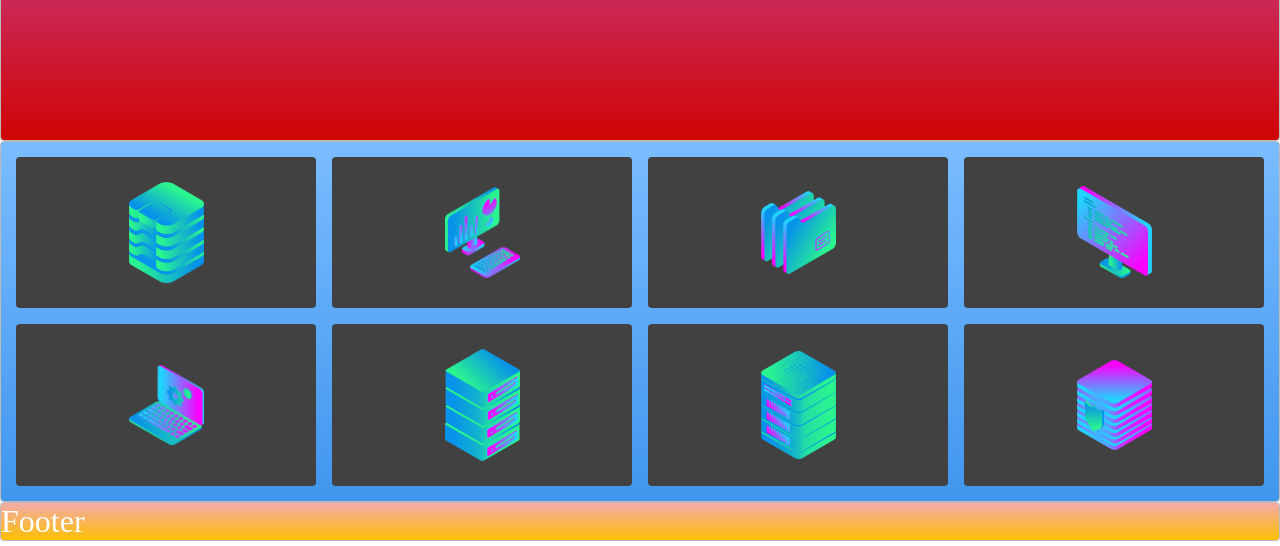
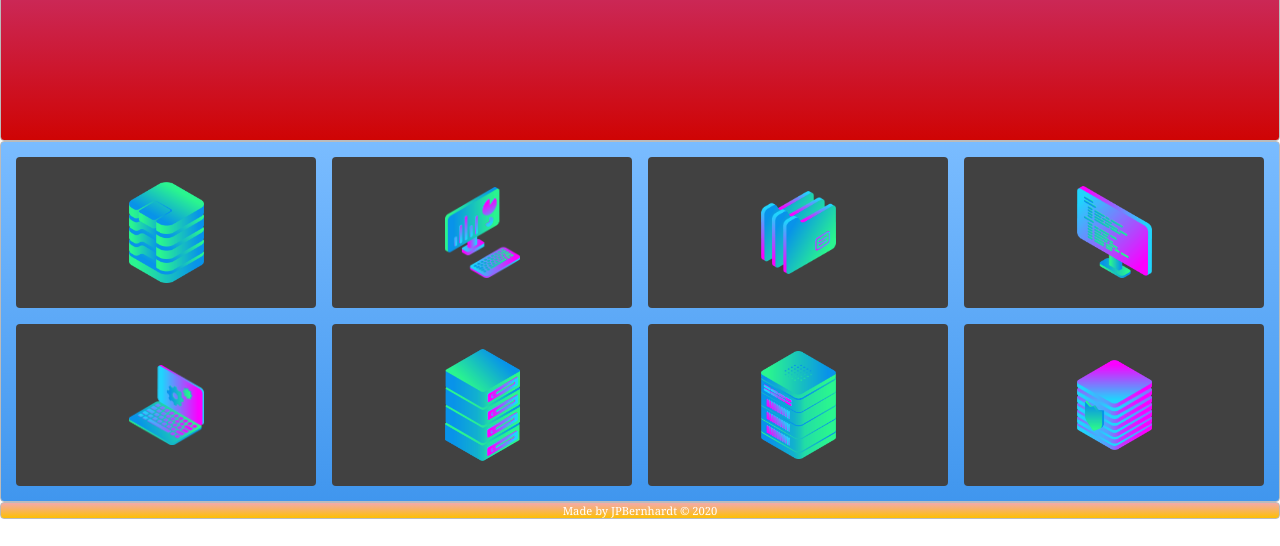
Before and after one commit to jpbernhardt/Website-CSS-Template, a plain HTML site: page index.html in a window 1280 px wide. Shown: the part 254-800 px from the top of the page. Drawn offline with Linux system fonts and the light colour scheme.

Commit message:
Added project content area and footer

```diff
--- a/index.html
+++ b/index.html
@@ -42,6 +42,6 @@
         <img src="img/server_safe_2.png" alt="Server safe icon">
       </div>
     </div>
-    <div class="zone yellow">Footer</div>
+    <div class="zone yellow footer">Made by JPBernhardt © 2020</div>
 </body>
 </html>
--- a/style.css
+++ b/style.css
@@ -85,7 +85,12 @@ img {
 
 
 /* F O O T E R */
-
+.footer {
+    display: flex;
+    justify-content: center;
+    font-family: Georgia, 'Times New Roman', Times, serif;
+    font-size: 0.7em;
+}
 
 /*https://paulund.co.uk/how-to-create-shiny-css-buttons*/
 /***********************************************************************
```
